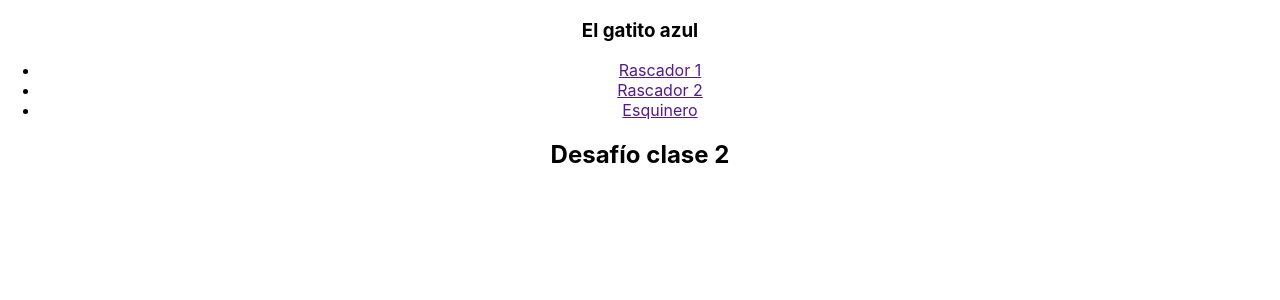
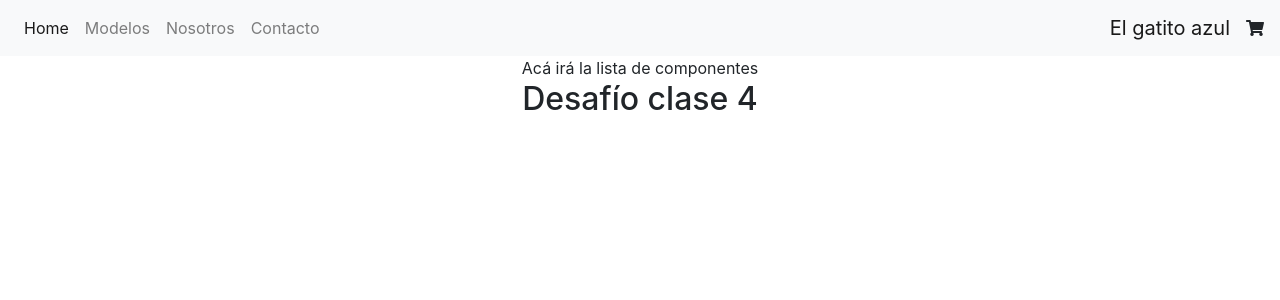
Before and after one commit to spancavil/Ecommerce---Ancavil, a React (Create React App) app: page / in a window 1280 px wide. Shown: the top 300 px of the page. Built offline with nearby package versions, Linux system fonts and the light colour scheme.

Commit message:
Desafío Clase 4
Modificación del NavBar, agregado de CartWidget y añadido de ItemListContainer

```diff
--- a/public/index.html
+++ b/public/index.html
@@ -7,8 +7,10 @@
     <meta name="theme-color" content="#000000" />
     <meta
       name="description"
-      content="Web site created using create-react-app"
-    />
+      content="Web site created using create-react-app"/>
+    <link rel="stylesheet" href="https://stackpath.bootstrapcdn.com/bootstrap/4.3.1/css/bootstrap.min.css"
+    integrity="sha384-ggOyR0iXCbMQv3Xipma34MD+dH/1fQ784/j6cY/iJTQUOhcWr7x9JvoRxT2MZw1T" crossorigin="anonymous">
+    <link rel="stylesheet" href="https://cdnjs.cloudflare.com/ajax/libs/font-awesome/5.15.2/css/all.min.css">
     <link rel="apple-touch-icon" href="%PUBLIC_URL%/logo192.png" />
     <!--
       manifest.json provides metadata used when your web app is installed on a
@@ -24,7 +26,7 @@
       work correctly both with client-side routing and a non-root public URL.
       Learn how to configure a non-root public URL by running `npm run build`.
     -->
-    <title>React App</title>
+    <title>El gatito Azul</title>
   </head>
   <body>
     <noscript>You need to enable JavaScript to run this app.</noscript>
--- a/src/App.js
+++ b/src/App.js
@@ -1,12 +1,14 @@
-import logo from './logo.svg';
+//import logo from './logo.svg';
 import './App.css';
 import { NavBar } from "./components/navbar";
+import ItemListContainer from './components/ItemListContainer';
 
 function App() {
   return (
     <div className="App">
       <NavBar />
-      <h2>Desafío clase 2</h2>
+      <ItemListContainer/>
+      <h2>Desafío clase 4</h2>
     </div>
   );
 }
--- /dev/null
+++ b/src/components/CartWidget/index.js
@@ -0,0 +1,5 @@
+import React from "react";
+
+export default function CartWidget() {
+    return <i class="fas fa-shopping-cart"></i>;
+}
--- /dev/null
+++ b/src/components/ItemListContainer.js
@@ -0,0 +1,5 @@
+import React from 'react';
+
+export default function ItemListContainer(){
+    return <div> Acá irá la lista de componentes </div>;
+}
--- a/src/components/navbar.js
+++ b/src/components/navbar.js
@@ -1,20 +1,38 @@
 import React from "react";
+import CartWidget from "./CartWidget"
 
-export const NavBar = () => {
+export const NavBar = () => {  //Declaración de una constante en JSX (un extensión del lenguaje JavaScript) con una función flecha
   return (
-    <div>
-      <h3>El gatito azul</h3>
-      <ul>
-        <li>
-          <a href="">Rascador 1</a>
-        </li>
-        <li>
-          <a href="">Rascador 2</a>
-        </li>
-        <li>
-          <a href="">Esquinero</a>
-        </li>
-      </ul>
-    </div>
-  );
+    <nav class="navbar navbar-expand-lg navbar-light bg-light">
+
+      <div class="collapse navbar-collapse" id="navbarNavAltMarkup">
+        <div class="navbar-nav">
+          <a class="nav-item nav-link active" href="#">
+            Home
+          </a>
+          <a class="nav-item nav-link" href="#">
+            Modelos
+          </a>
+          <a class="nav-item nav-link" href="#">
+            Nosotros
+          </a>
+          <a class="nav-item nav-link" href="#">
+            Contacto
+          </a>
+        </div>
+      </div>
+      <a class="navbar-brand" href="#">El gatito azul</a>
+      <CartWidget />
+      <button
+        class="navbar-toggler"
+        type="button"
+        data-toggle="collapse"
+        data-target="#navbarNavAltMarkup"
+        aria-controls="navbarNavAltMarkup"
+        aria-expanded="false"
+        aria-label="Toggle navigation">
+        <span class="navbar-toggler-icon"></span>
+      </button>
+    </nav>
+);
 };
```
Also changed, not shown: src/components/CartWidget/index.css (added).
